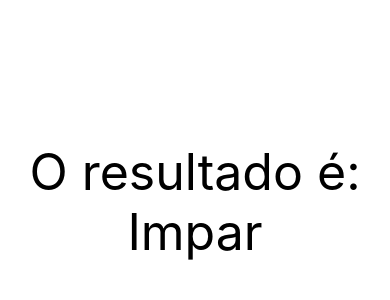
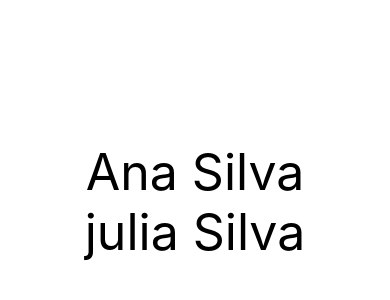
Before and after one commit to ccaio-oliveira/exercicios-react-native, a React Native app: screen / in a window 390 px wide. Shown: the part 210-510 px from the top of the page. Built offline with nearby package versions, Linux system fonts and the light colour scheme.

Commit message:
estudando props.children

```diff
--- a/src/App.js
+++ b/src/App.js
@@ -11,7 +11,8 @@ import { View, Platform, StatusBar, StyleSheet } from "react-native";
 // import Pai from "./components/indireta/Pai";
 // import ContadorV2 from "./components/contador/ContadorV2";
 // import Diferenciar from "./components/Diferenciar";
-import ParImpar from "./components/ParImpar";
+// import ParImpar from "./components/ParImpar";
+import Pai from "./components/relacao/Pai";
 
 const App = () => {
     return (
@@ -33,7 +34,8 @@ const App = () => {
             {/* <Pai /> */}
             {/* <ContadorV2 /> */}
             {/* <Diferenciar /> */}
-            <ParImpar num={5}  />
+            {/* <ParImpar num={5}  /> */}
+            <Pai />
         </View>
     )
 }
--- /dev/null
+++ b/src/components/relacao/Filho.js
@@ -0,0 +1,11 @@
+import React from 'react';
+import { Text } from 'react-native';
+import estilo from '../estilo';
+
+export default ({nome, sobrenome}) => {
+    return (
+        <Text style={estilo.txtG}>
+            {nome} {sobrenome}
+        </Text>
+    )
+}
--- /dev/null
+++ b/src/components/relacao/Pai.js
@@ -0,0 +1,12 @@
+import React from 'react';
+import { Text } from 'react-native';
+import Filho from './Filho';
+
+export default () => {
+    return (
+        <>
+            <Filho nome="Ana" sobrenome="Silva" />
+            <Filho nome="julia" sobrenome="Silva" />
+        </>
+    )
+}
```
